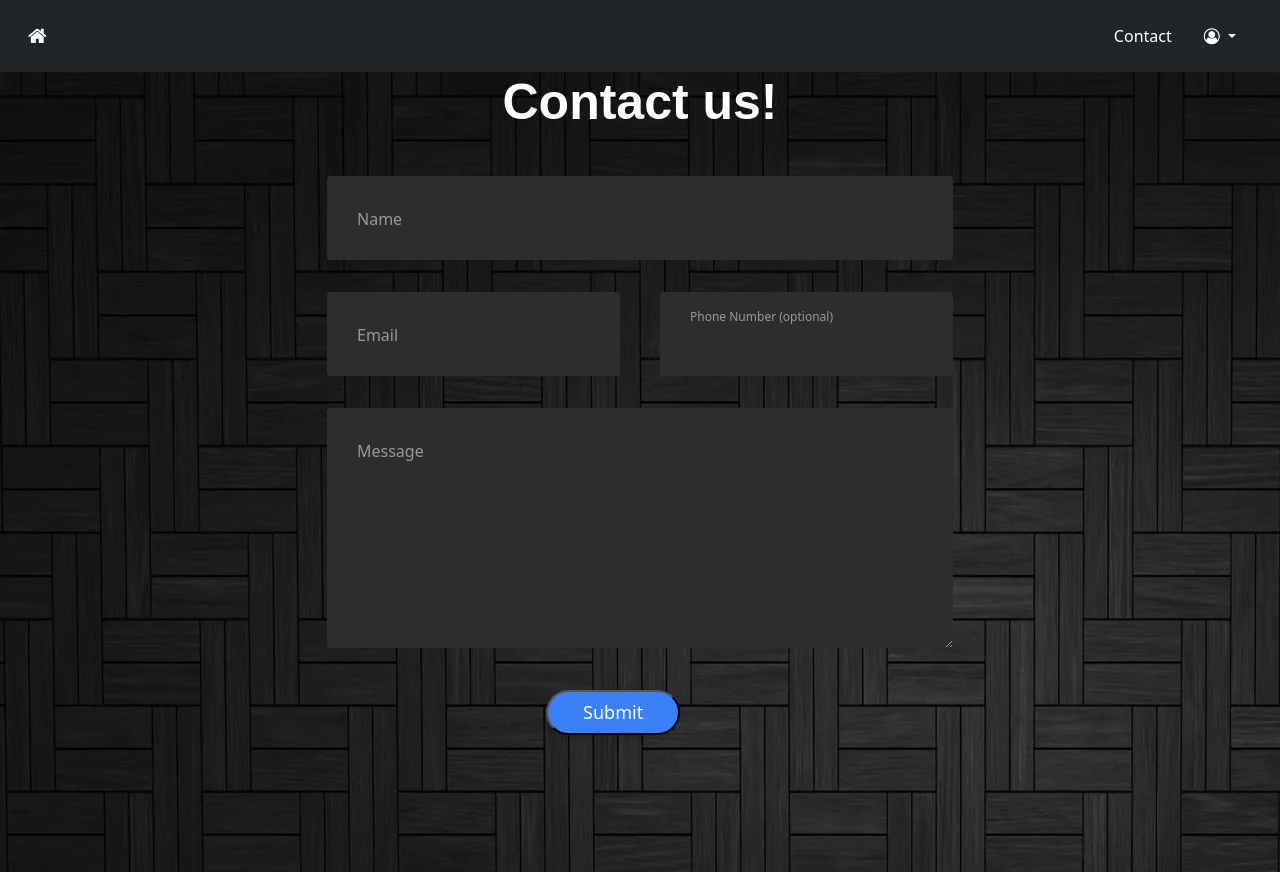
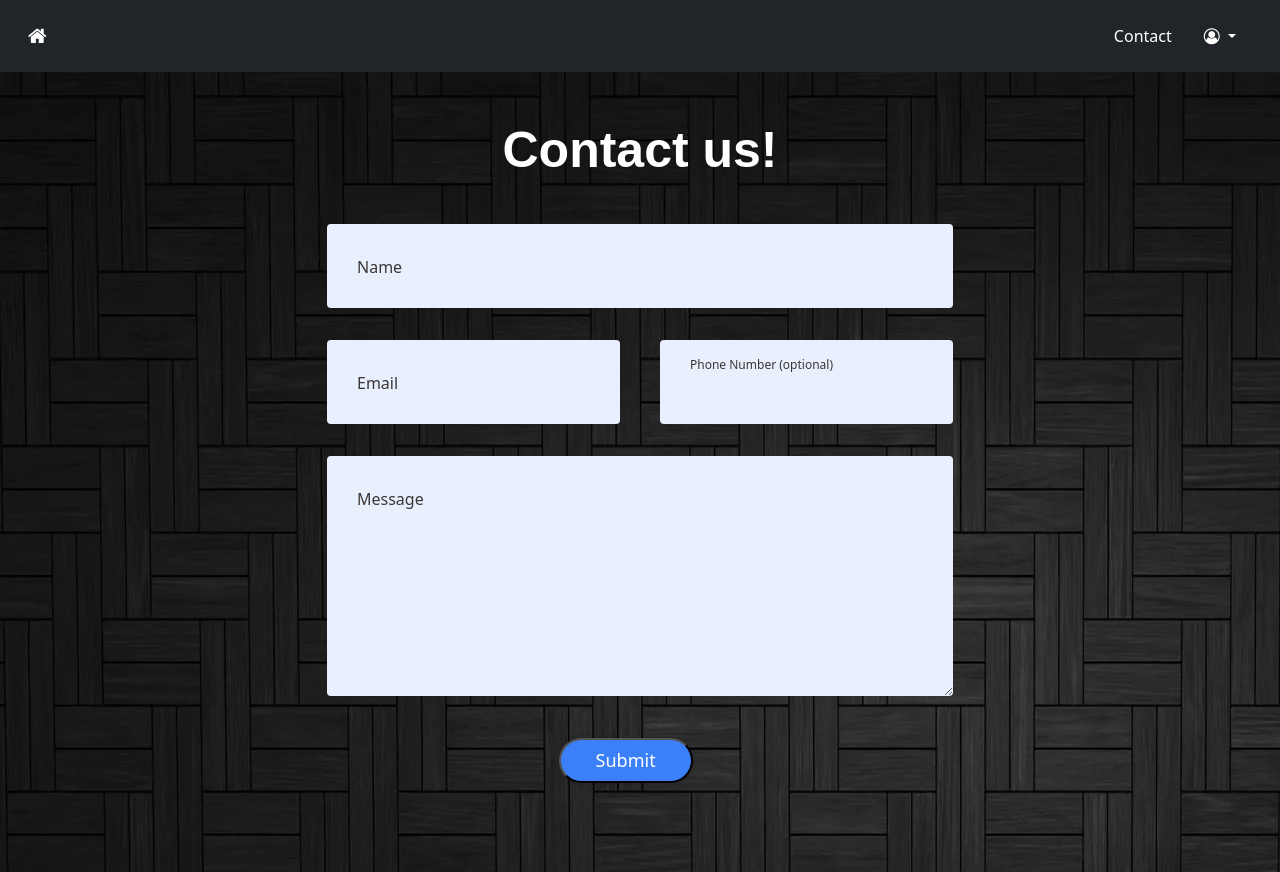
Before and after one commit to KarimChaouch/Web-App, a Python web app: template website/templates/contact.html in a window 1280 px wide. Run offline with Jinja, Linux system fonts and the light colour scheme; the template is opened without the code that fills it, so the values that code supplies are empty; some libraries are stand-ins or nearby versions.

Commit message:
update Contact and admin pages

```diff
--- a/website/admin.py
+++ b/website/admin.py
@@ -5,6 +5,9 @@ import flask_login as login
 from flask import Flask, url_for, redirect, render_template, request, abort
 
 class AdminIndexView(admin.AdminIndexView):
+    def is_visible(self):
+        # This view won't appear in the menu structure
+        return False
 
     @expose('/')
     def index(self):
--- a/website/static/contact.css
+++ b/website/static/contact.css
@@ -17,7 +17,7 @@ h4 {
 
 input:focus ~ label, textarea:focus ~ label, input:valid ~ label, textarea:valid ~ label {
     font-size: 0.75em;
-    color: #999;
+    color: #3b3636;
     top: -5px;
     -webkit-transition: all 0.225s ease;
     transition: all 0.225s ease;
@@ -38,7 +38,7 @@ input:focus ~ label, textarea:focus ~ label, input:valid ~ label, textarea:valid
 }
 
 .styled-input label {
-    color: #999;
+    color: #3b3636;
     padding: 1.3rem 30px 1rem 30px;
     position: absolute;
     top: 10px;
@@ -59,8 +59,8 @@ textarea {
     border: 0;
     width: 100%;
     font-size: 1rem;
-    background-color: #2d2d2d;
-    color: white;
+    background-color: #E9F0FD;
+    color: 3b3636;
     border-radius: 4px;
 }
 
@@ -85,12 +85,16 @@ textarea {
     margin: 20px auto 25px auto;
 }
 
+::placeholder {
+    color: transparent;
+  }
+
 button {
     float:none;
     padding: 7px 35px;
     border-radius: 60px;
     /* left:50%; */
-    margin: 20px 20px 25px 35%;
+    margin: 20px 20px 25px 37%;
     max-width: 40%;
 
     display: inline-block;
--- a/website/templates/contact.html
+++ b/website/templates/contact.html
@@ -5,6 +5,7 @@ content %}
 </head>
 
 <form method="POST">
+  <br /><br />
   <div class="container">
     <div class="row">
       <h1>Contact us!</h1>
@@ -12,31 +13,31 @@ content %}
     <div class="row input-container">
       <div class="col-xs-12">
         <div class="styled-input wide">
-          <input type="text" required />
+          <input type="text" id="name" name="name" required />
           <label>Name</label>
         </div>
       </div>
       <div class="col-md-6 col-sm-12">
         <div class="styled-input">
-          <input type="text" required />
+          <input type="text" id="email" name="email" required />
           <label>Email</label>
         </div>
       </div>
       <div class="col-md-6 col-sm-12">
         <div class="styled-input" style="float: right">
-          <input type="text" />
+          <input type="text" id="phone" name="phone" />
           <label>Phone Number (optional)</label>
         </div>
       </div>
       <div class="col-xs-12">
         <div class="styled-input wide">
-          <textarea required></textarea>
+          <textarea id="message" name="message" required></textarea>
           <label>Message</label>
         </div>
       </div>
       <div class="col-xs-12">
         <button type="submit" class="btn-lrg submit-btn">Submit</button>
-    </div>
+      </div>
     </div>
   </div>
 </form>
--- a/website/templates/layout.html
+++ b/website/templates/layout.html
@@ -114,7 +114,7 @@
         <div class="collapse navbar-collapse" id="navbarNavDropdown">
           <ul class="navbar-nav ms-auto">
             <li class="nav-item">
-              <a class="nav-link mx-2" href="#">Contact</a>
+              <a class="nav-link mx-2" href="/contact">Contact</a>
             </li>
             <li class="nav-item dropdown">
               <a
```
Also changed, not shown: website/__init__.py (+5 -4 lines), website/models.py (+4 -3 lines), website/views.py (+31 -2 lines).
